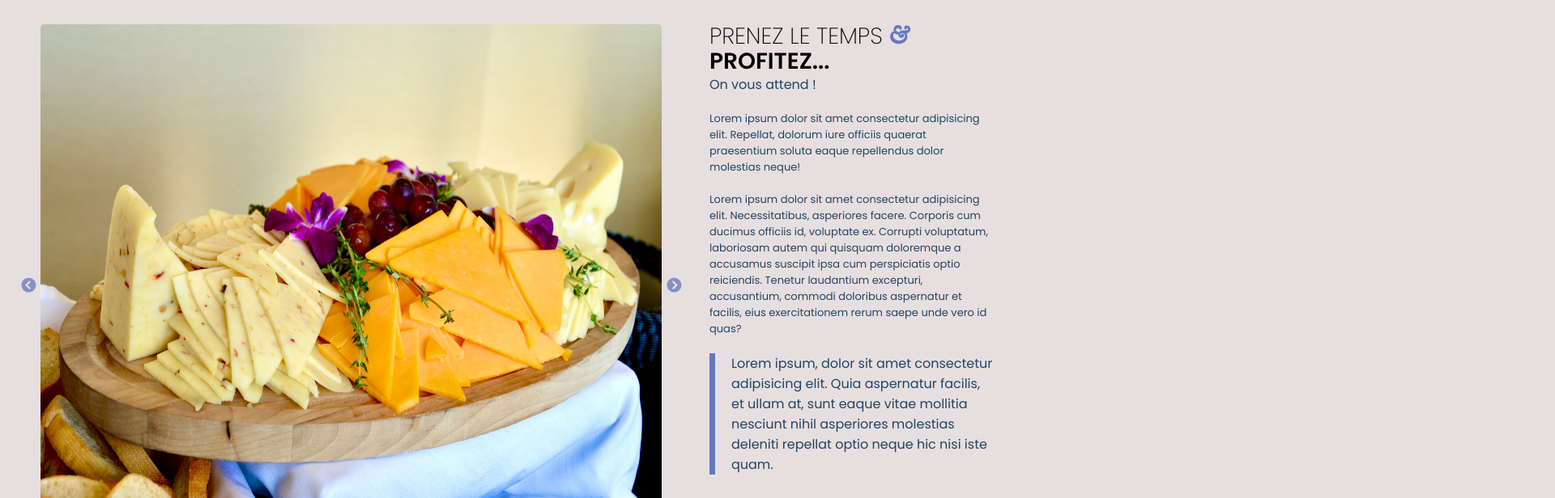
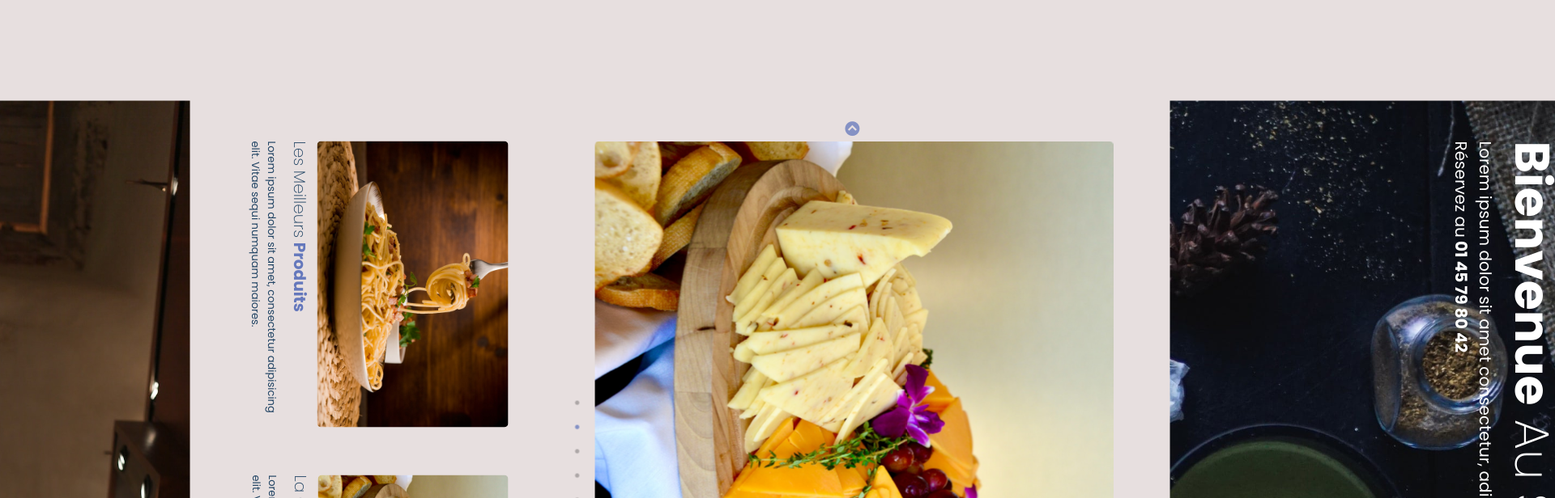
Before and after one commit to Chrisanto76/st_cyr_website, a React (Vite) app: page / in a window 1280 px wide. Shown: the part 840-1456 px from the top of the page at 81% size, 1920 px wide, since content can reach past the window. Built offline with nearby package versions, Linux system fonts and the light colour scheme.

Commit message:
add orientation css

```diff
--- a/src/index.css
+++ b/src/index.css
@@ -160,3 +160,10 @@ blockquote {
 		font-size: 45px;
 	}
 }
+
+@media (orientation: landscape) {
+	body {
+	  transform: rotate(90deg);
+	  transform-origin: center;
+	}
+  }
```
